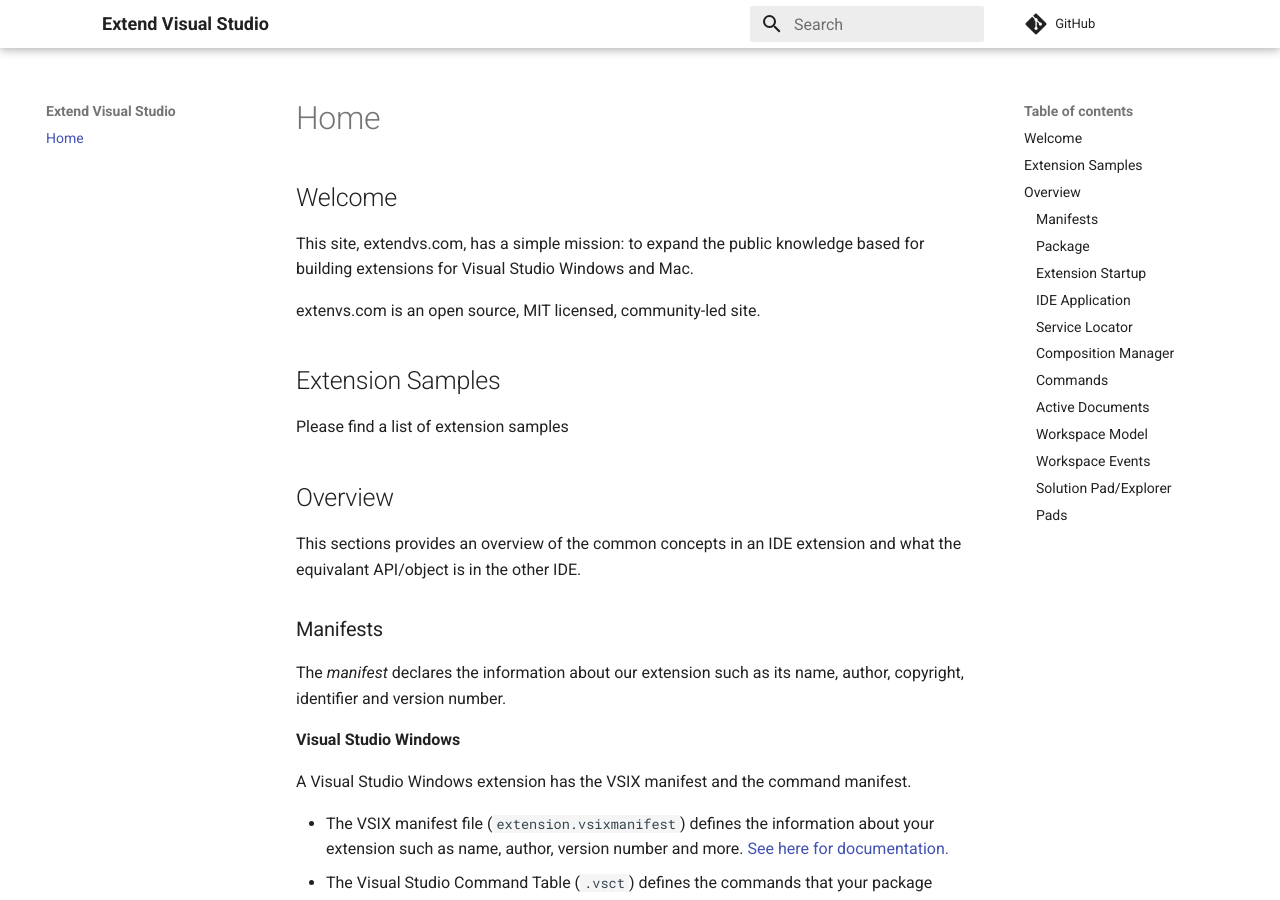
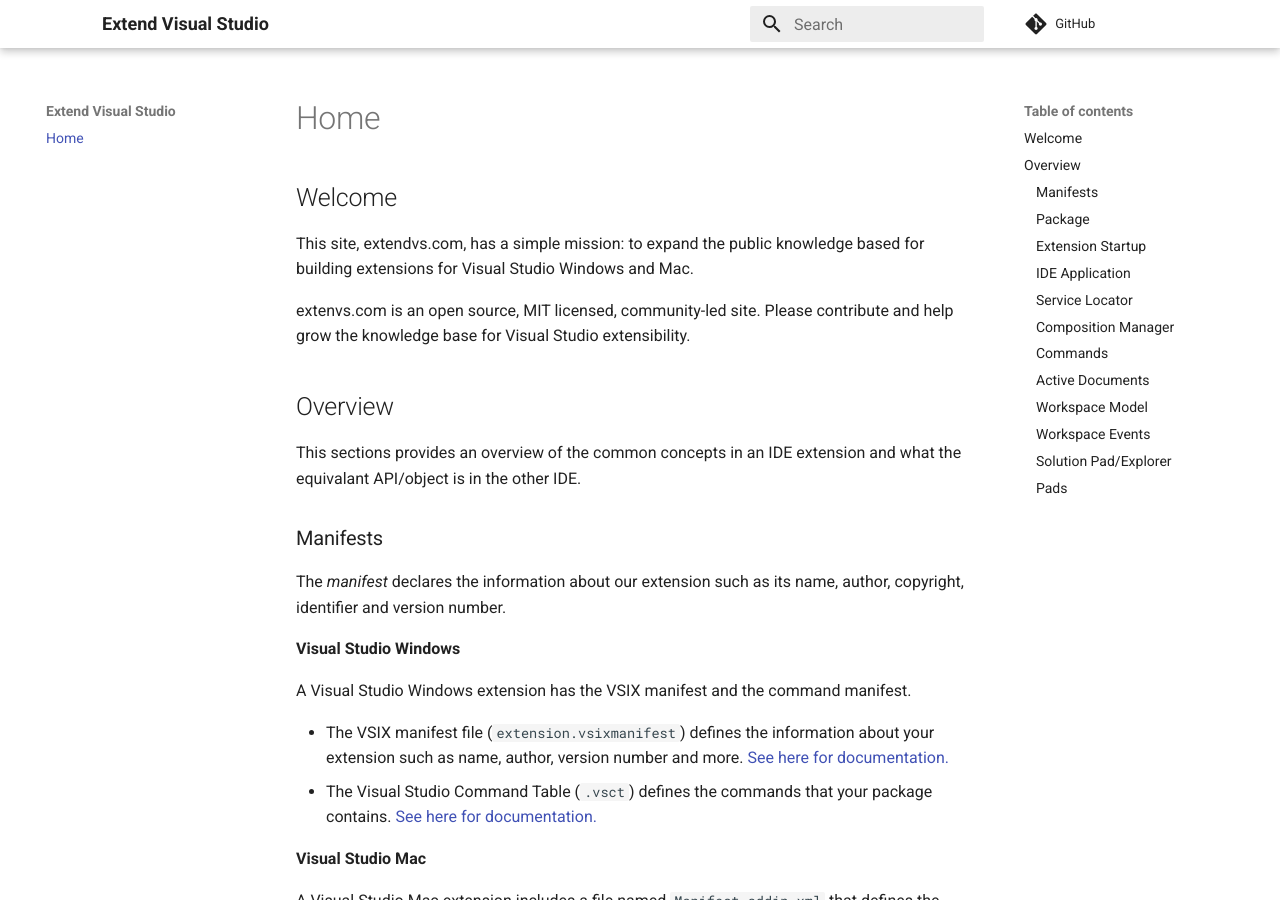
Before and after one commit to extend-visual-studio/extend-visual-studio.github.io, an MkDocs documentation site: the page built from docs/index.md, in a window 1280 px wide and 900 px high. Built offline with MkDocs 1.6.1 and Material for MkDocs 9.7.7, drawn with Linux system fonts in a browser that asks for light colours; comment, search, counter and statistics services are not loaded.

Commit message:
Update main docs

```diff
--- a/docs/index.md
+++ b/docs/index.md
@@ -2,11 +2,7 @@
 
 This site, extendvs.com, has a simple mission: to expand the public knowledge based for building extensions for Visual Studio Windows and Mac.
 
-extenvs.com is an open source, MIT licensed, community-led site.
-
-## Extension Samples
-
-Please find a list of extension samples
+extenvs.com is an open source, MIT licensed, community-led site. Please contribute and help grow the knowledge base for Visual Studio extensibility.
 
 ## Overview
 
```
Also changed, not shown: docs/gallery/visual-studio-mac.md (added), docs/gallery/visual-studio-windows.md (added), site/404.html, site/about-the-author/index.html, site/contributing/index.html (deleted), site/index.html, site/search/search_index.json, site/sitemap.xml, site/tools/visual-studio-mac/index.html, site/tools/visual-studio-windows/index.html, 1 other file.
